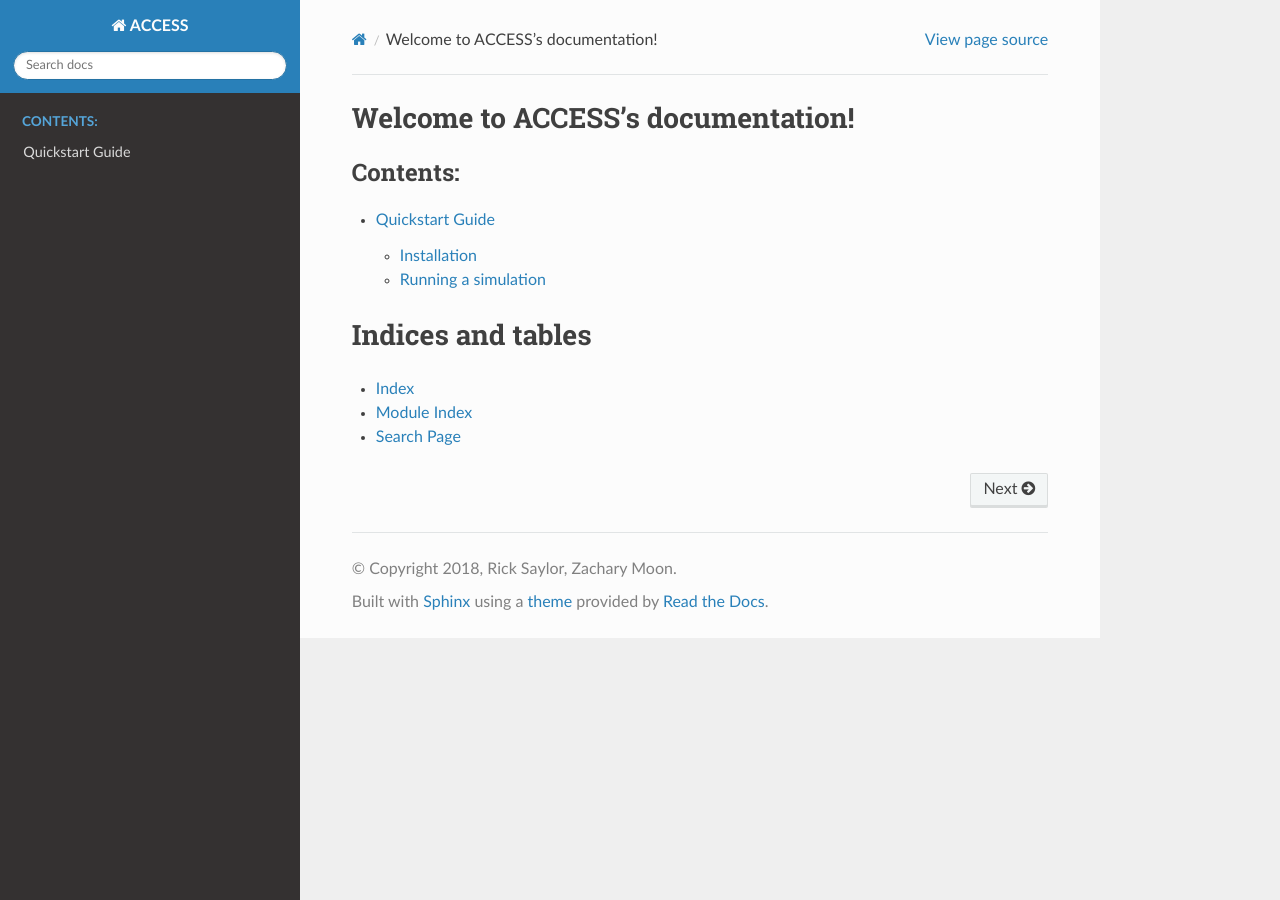
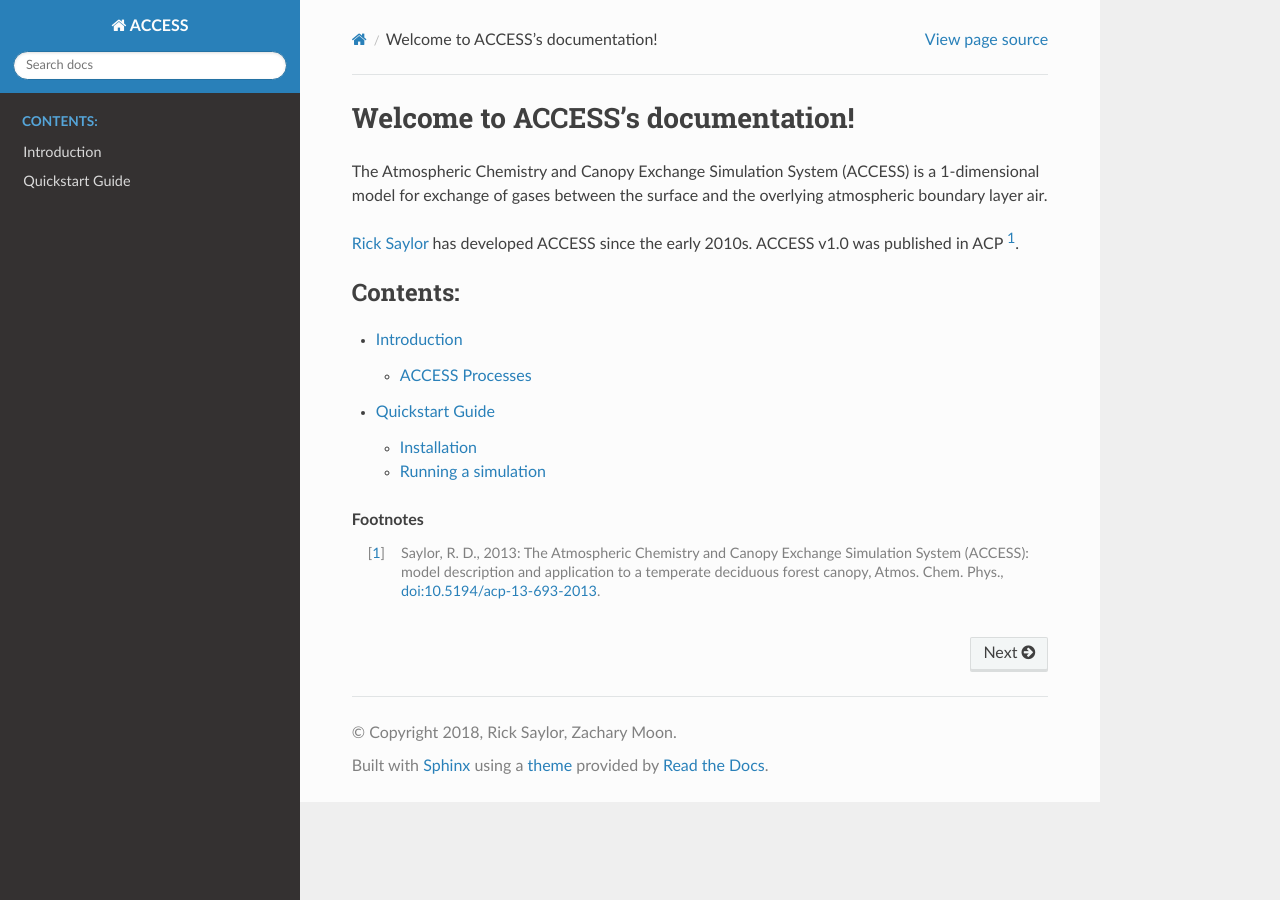
Before and after one commit to zmoon/ACCESS_docs, a Sphinx documentation site: the page built from source/index.rst, in a window 1280 px wide. Built offline with Sphinx 7.4.7 and the Read the Docs theme 2.0.0, drawn with Linux system fonts in a browser that asks for light colours.

Commit message:
Add content
Processes diagram on intro page. Brief description and links to the
original paper and Rick Saylor on the index page.

```diff
--- a/source/index.rst
+++ b/source/index.rst
@@ -6,20 +6,34 @@
 Welcome to ACCESS's documentation!
 ==================================
 
+The Atmospheric Chemistry and Canopy Exchange Simulation System (ACCESS)
+is a 1-dimensional model for exchange of gases between the surface
+and the overlying atmospheric boundary layer air.
+
+`Rick Saylor <https://www.atdd.noaa.gov/about-us/staff-directory/rick-saylor-profile/>`_
+has developed ACCESS since the early 2010s. ACCESS v1.0 was published in ACP [#f1]_.
+
+
 .. toctree::
     :maxdepth: 2
     :caption: Contents:
 
     intro
     quickstart
-    installation
+
+.. rubric:: Footnotes
+
+.. [#f1] Saylor, R. D., 2013: The Atmospheric Chemistry and Canopy Exchange Simulation System (ACCESS):
+   model description and application to a temperate deciduous forest canopy, Atmos. Chem. Phys.,
+   `doi:10.5194/acp-13-693-2013 <https://dx.doi.org/10.5194/acp-13-693-2013>`_.
 
 
 .. only:: html
 
-Indices and tables
-==================
+..
+    Indices and tables
+    ==================
 
-* :ref:`genindex`
-* :ref:`modindex`
-* :ref:`search`
+    * :ref:`genindex`
+    * :ref:`modindex`
+    * :ref:`search`
--- a/source/intro.rst
+++ b/source/intro.rst
@@ -0,0 +1,9 @@
+
+.. highlight:: rst
+
+Introduction
+============
+
+ACCESS Processes
+----------------
+.. image:: _images/processes-diagram_2.png
```
Also changed, not shown: source/_images/processes-ACCESS-v2.0.png (added), source/_images/processes-diagram_2.png (added).
